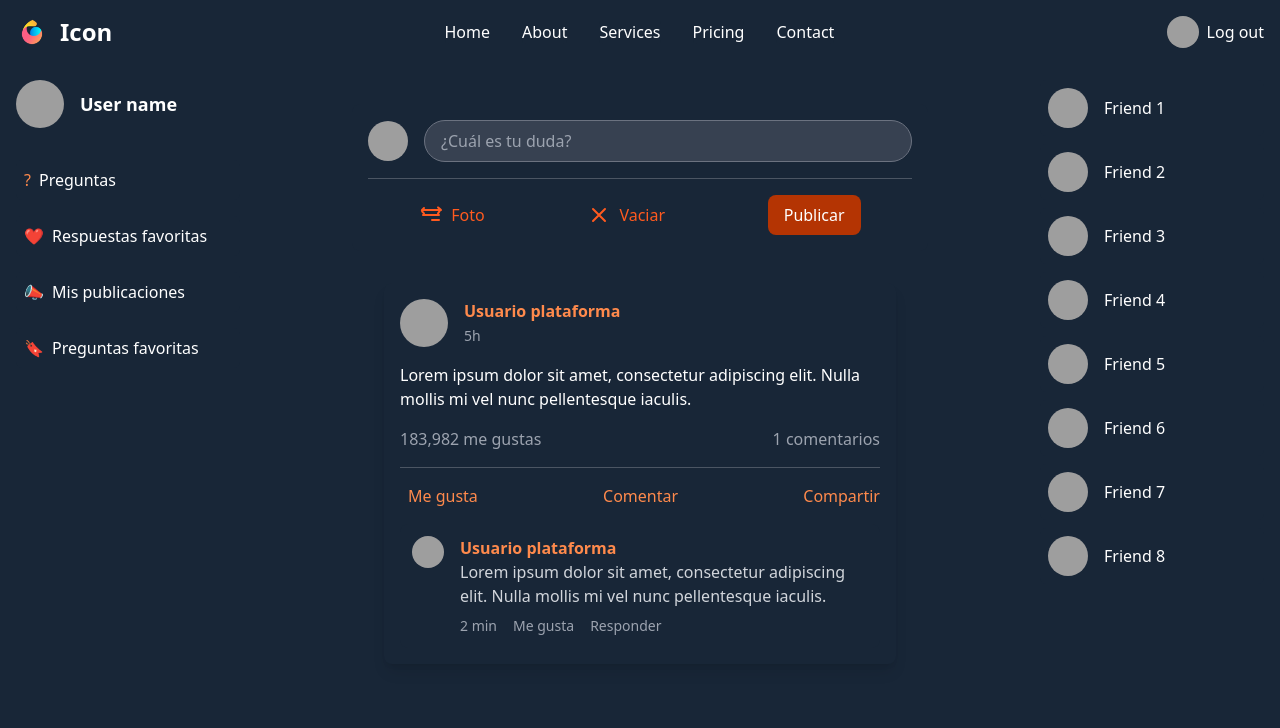
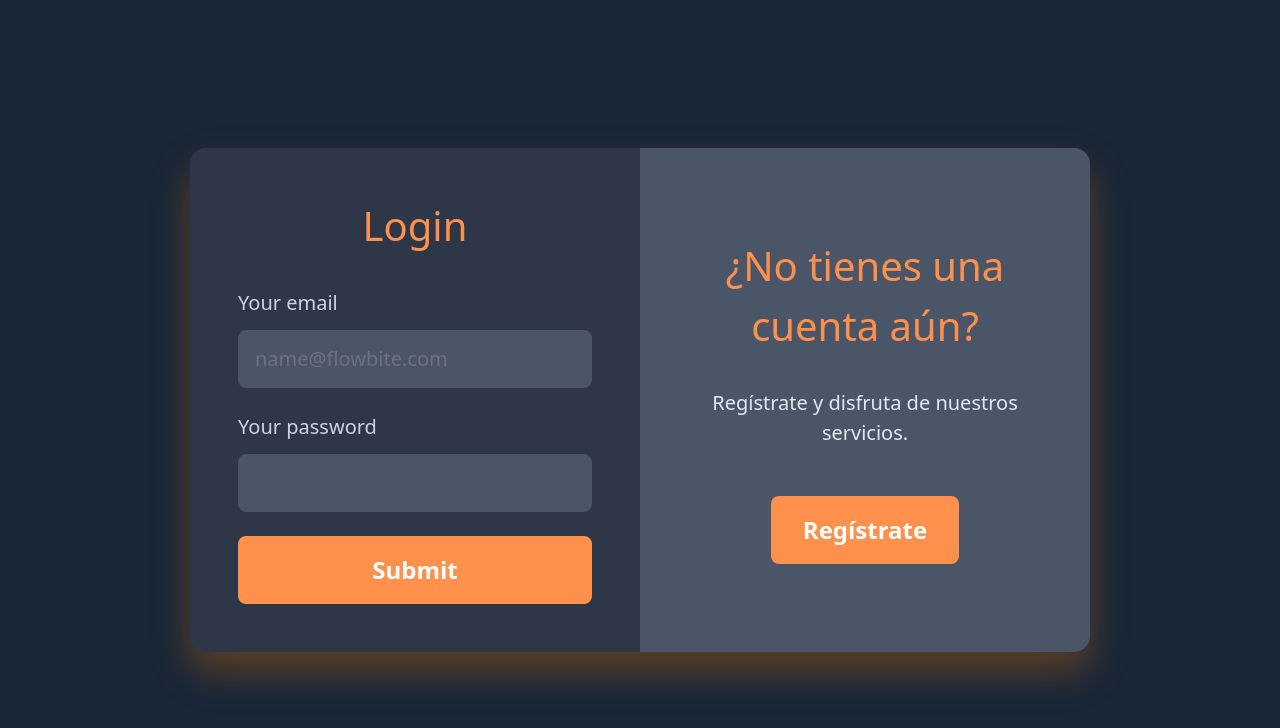
Before and after one commit to JeanGargano/Proyecto-EDyA2, a React (Create React App) app: page / in a window 1280 px wide. Shown: the top 728 px of the page. Built offline with nearby package versions, Linux system fonts and the light colour scheme; grey boxes are pictures that could not be loaded.

Commit message:
Algunos cambios

```diff
--- a/src/Components/Login/login1.js
+++ b/src/Components/Login/login1.js
@@ -1,6 +1,8 @@
 import '../../Stylesheet/Login/login1.css';
+import { useNavigate } from 'react-router-dom';
 
 const Login = () => {
+
   return (
     <div className="login1-container">
       <div className="login1-content">
@@ -41,4 +43,6 @@
   );
 }
 
+
+
 export default Login;
--- a/src/Stylesheet/Login/login1.css
+++ b/src/Stylesheet/Login/login1.css
@@ -71,7 +71,6 @@
   font-size: 1.5rem;
   font-weight: bold;
   cursor: pointer;
-  transition: background-color 0.3s ease, transform 0.3s ease;
 }
 
 .register-button {
@@ -82,7 +81,6 @@
   font-size: 1.5rem;
   font-weight: bold;
   cursor: pointer;
-  transition: background-color 0.3s ease, transform 0.3s ease;
   margin-top: 1rem;
 }
 
--- a/src/index.js
+++ b/src/index.js
@@ -10,8 +10,8 @@
   <React.StrictMode>
     <Router>
       <Routes>
-        <Route path="/" element={<App />} /> {/* Página principal */}
-        <Route path="/login" element={<Login />} /> {/* Página de Login */}
+      <Route path="/" element={<Login />} /> {/* Página de Login */}
+        <Route path="/home" element={<App />} /> {/* Página principal */}
       </Routes>
     </Router>
   </React.StrictMode>
```
